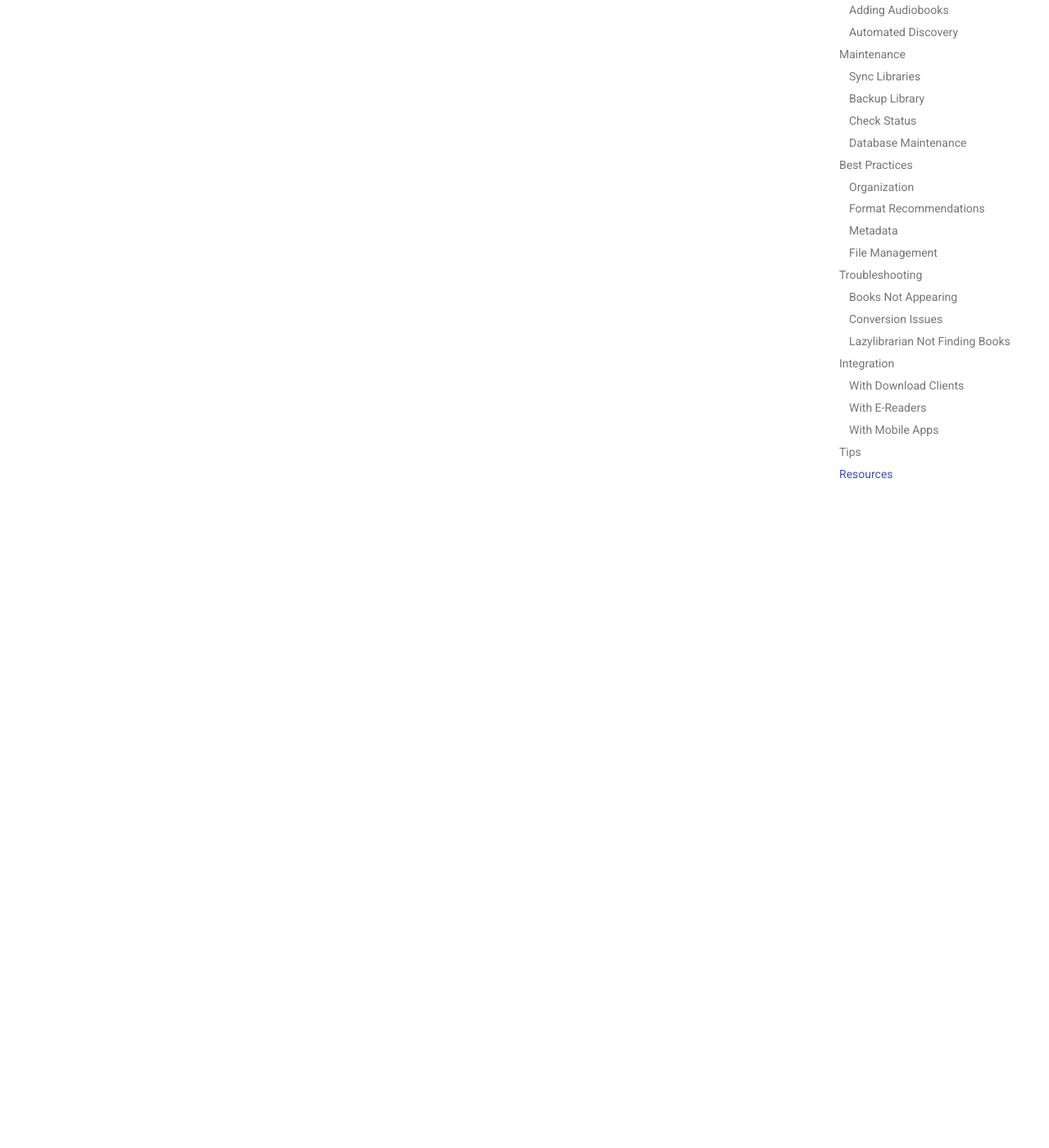
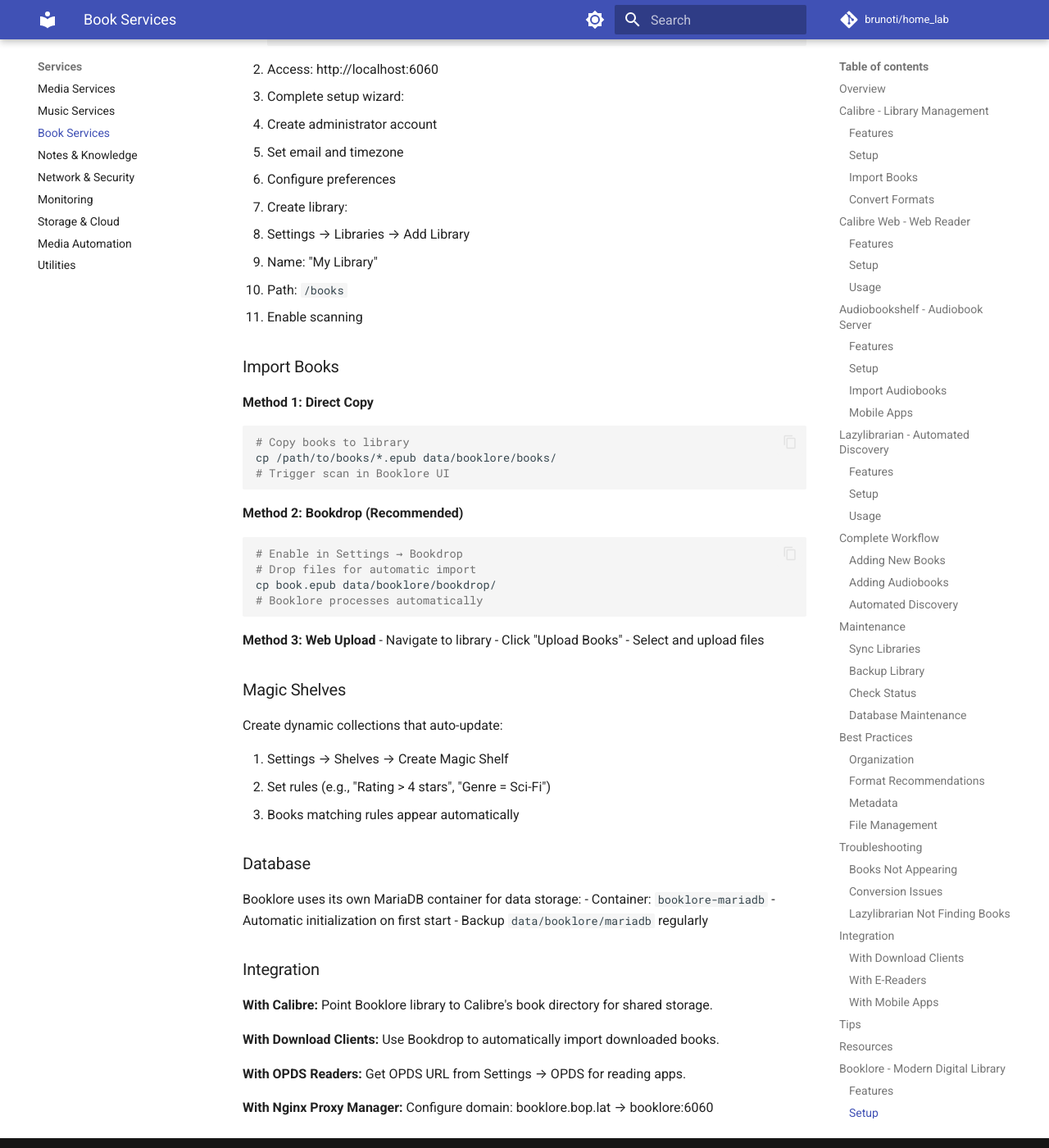
Before and after one commit to brunoti/home_lab, an MkDocs documentation site: the page built from docs/services/books.md, in a window 1280 px wide and 1400 px high, scrolled down 10655 px. Shown: the whole window at 82% size. Built offline with MkDocs 1.6.1 and Material for MkDocs 9.7.7, drawn with Linux system fonts in a browser that asks for light colours; comment, search, counter and statistics services are not loaded; some of the changed text lies outside the part shown.

````diff
--- a/docs/services/books.md
+++ b/docs/services/books.md
@@ -10,6 +10,7 @@
 2. **Calibre Web**: Web reader interface
 3. **Audiobookshelf**: Audiobook streaming
 4. **Lazylibrarian**: Automated ebook discovery
+5. **Booklore**: Modern digital library manager
 
 All services share the same book library when configured.
 
@@ -432,4 +433,91 @@
 - Calibre documentation: https://manual.calibre-ebook.com/
 - Calibre Web wiki
 - Audiobookshelf docs
-- Lazylibrarian wiki
+- Lazylibrarian wiki- Booklore documentation: https://booklore.org/docs/
+
+## Booklore - Modern Digital Library
+
+**Port**: 6060
+**Purpose**: Modern, open-source library management system
+
+### Features
+
+- **Smart Organization**: Shelves, filters, magic shelves, and fast search
+- **Automatic Metadata**: Fetch book details, covers, and reviews automatically
+- **OPDS Support**: Connect reading apps for wireless downloads
+- **Built-in Reader**: Read EPUBs, PDFs, and comics in browser
+- **Multi-User**: Share library with granular permissions
+- **Kobo/KOReader Sync**: Sync reading progress and highlights
+- **Bookdrop**: Automatic import by dropping files into folder
+- **Email Sharing**: Send books to Kindle or any email
+
+### Setup
+
+1. Start Booklore:
+```bash
+just up booklore
+```
+
+2. Access: http://localhost:6060
+
+3. Complete setup wizard:
+   - Create administrator account
+   - Set email and timezone
+   - Configure preferences
+
+4. Create library:
+   - Settings → Libraries → Add Library
+   - Name: "My Library"
+   - Path: `/books`
+   - Enable scanning
+
+### Import Books
+
+**Method 1: Direct Copy**
+```bash
+# Copy books to library
+cp /path/to/books/*.epub data/booklore/books/
+# Trigger scan in Booklore UI
+```
+
+**Method 2: Bookdrop (Recommended)**
+```bash
+# Enable in Settings → Bookdrop
+# Drop files for automatic import
+cp book.epub data/booklore/bookdrop/
+# Booklore processes automatically
+```
+
+**Method 3: Web Upload**
+- Navigate to library
+- Click "Upload Books"
+- Select and upload files
+
+### Magic Shelves
+
+Create dynamic collections that auto-update:
+
+1. Settings → Shelves → Create Magic Shelf
+2. Set rules (e.g., "Rating > 4 stars", "Genre = Sci-Fi")
+3. Books matching rules appear automatically
+
+### Database
+
+Booklore uses its own MariaDB container for data storage:
+- Container: `booklore-mariadb`
+- Automatic initialization on first start
+- Backup `data/booklore/mariadb` regularly
+
+### Integration
+
+**With Calibre:**
+Point Booklore library to Calibre's book directory for shared storage.
+
+**With Download Clients:**
+Use Bookdrop to automatically import downloaded books.
+
+**With OPDS Readers:**
+Get OPDS URL from Settings → OPDS for reading apps.
+
+**With Nginx Proxy Manager:**
+Configure domain: booklore.bop.lat → booklore:6060
````
Also changed, not shown: PROJECT_PLAN.md (+2 -1 lines), README.md (+5 -4 lines), services/booklore/README.md (added, +160 -0 lines), .github/instructions/project.instructions.md, 3 other files.
